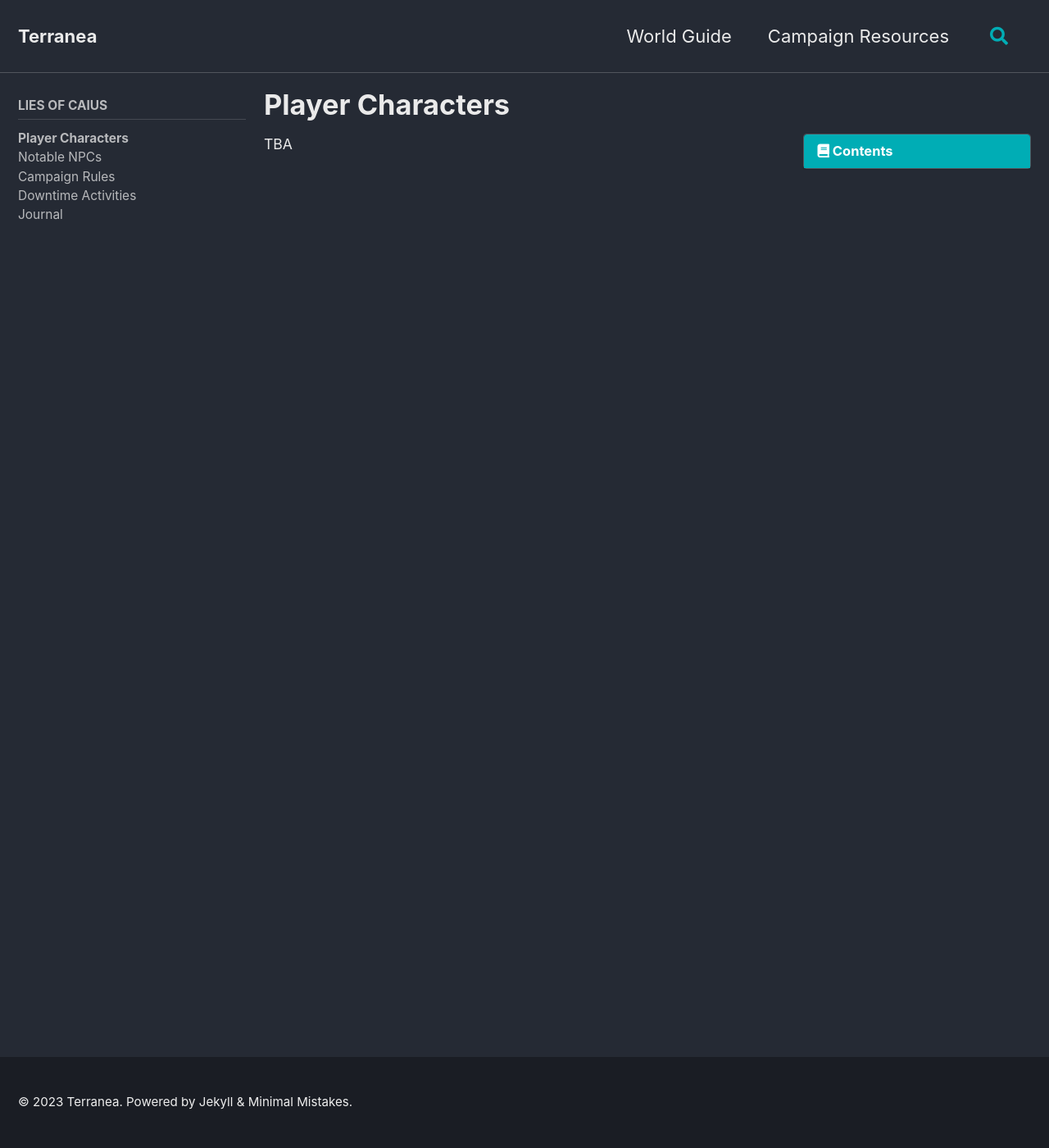
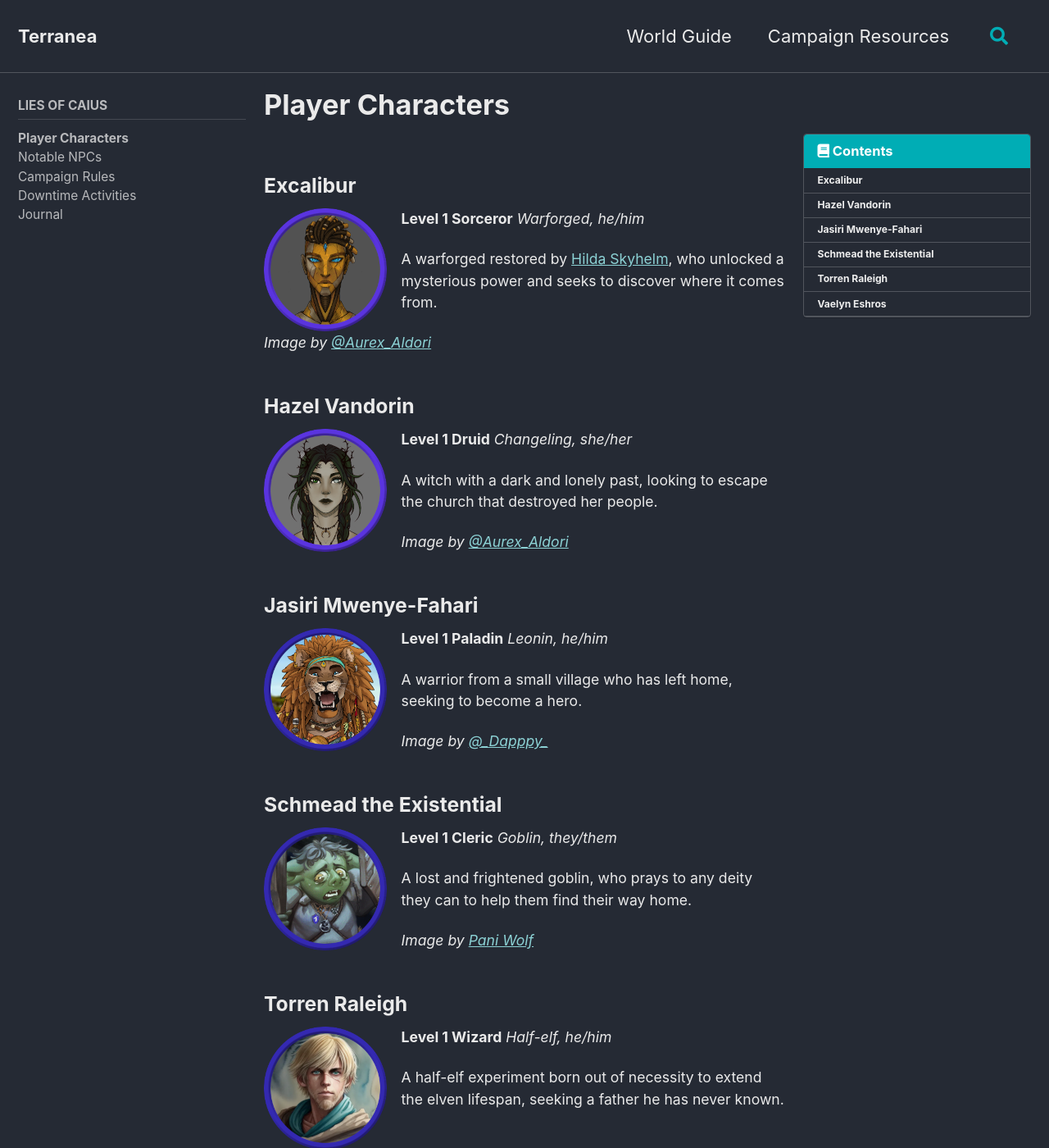
Before and after one commit to dej0608/terranea, a Jekyll site: the page built from _pages/pcs.md, in a window 1280 px wide and 1400 px high. Shown: the whole window at 82% size. Built offline with Jekyll 4.4.1, drawn with Linux system fonts in a browser that asks for light colours; cached includes are drawn as plain includes; some of the changed text lies outside the part shown.

```diff
--- a/_pages/pcs.md
+++ b/_pages/pcs.md
@@ -9,4 +9,58 @@ toc_label: "Contents"
 toc_icon: "book"
 ---
 
-TBA
+### Excalibur
+
+![image-left]({{ site.url }}{{ site.baseurl }}/assets/images/excalibur_token_3_150x150.png){: .align-left}
+**Level 1 Sorceror**
+*Warforged, he/him*
+
+A warforged restored by [Hilda Skyhelm](/loc/npcs-main/#hilda-skyhelm), who unlocked a mysterious power and seeks to discover where it comes from.
+
+*Image by [@Aurex_Aldori](https://twitter.com/Aurex_Aldori)*
+
+### Hazel Vandorin
+
+![image-left]({{ site.url }}{{ site.baseurl }}/assets/images/hazel_token_3_150x150.png){: .align-left}
+**Level 1 Druid**
+*Changeling, she/her*
+
+A witch with a dark and lonely past, looking to escape the church that destroyed her people.
+
+*Image by [@Aurex_Aldori](https://twitter.com/Aurex_Aldori)*
+
+### Jasiri Mwenye-Fahari
+
+![image-left]({{ site.url }}{{ site.baseurl }}/assets/images/jasiri_token_3_150x150.png){: .align-left}
+**Level 1 Paladin**
+*Leonin, he/him*
+
+A warrior from a small village who has left home, seeking to become a hero.
+
+*Image by [@_Dapppy_](https://twitter.com/_Dapppy_)*
+
+### Schmead the Existential
+
+![image-left]({{ site.url }}{{ site.baseurl }}/assets/images/schmead_token_3_150x150.png){: .align-left}
+**Level 1 Cleric**
+*Goblin, they/them*
+
+A lost and frightened goblin, who prays to any deity they can to help them find their way home.
+
+*Image by [Pani Wolf](https://paniwolf-art.carrd.co/)*
+
+### Torren Raleigh
+
+![image-left]({{ site.url }}{{ site.baseurl }}/assets/images/torren_token_3_150x150.png){: .align-left}
+**Level 1 Wizard**
+*Half-elf, he/him*
+
+A half-elf experiment born out of necessity to extend the elven lifespan, seeking a father he has never known.
+
+### Vaelyn Eshros
+
+![image-left]({{ site.url }}{{ site.baseurl }}/assets/images/vaelyn_token_3_150x150.png){: .align-left}
+**Level 1 Rogue**
+*Dhampir, he/him*
+
+A half-elf with a mysterious past and a hunger for psionic energy, searching for answers to what he has become and how to cure his affliction.
```
Also changed, not shown: _data/authors.yml (added, +9 -0 lines), _posts/2023-10-04-chapter-1-1.md (added, +38 -0 lines), assets/images/excalibur_token_3_150x150.png (added), assets/images/hazel_token_3_150x150.png (added), assets/images/jasiri_token_3_150x150.png (added), assets/images/schmead_token_3_150x150.png (added), assets/images/torren_token_3_150x150.png (added), assets/images/vaelyn_token_3_150x150.png (added).
